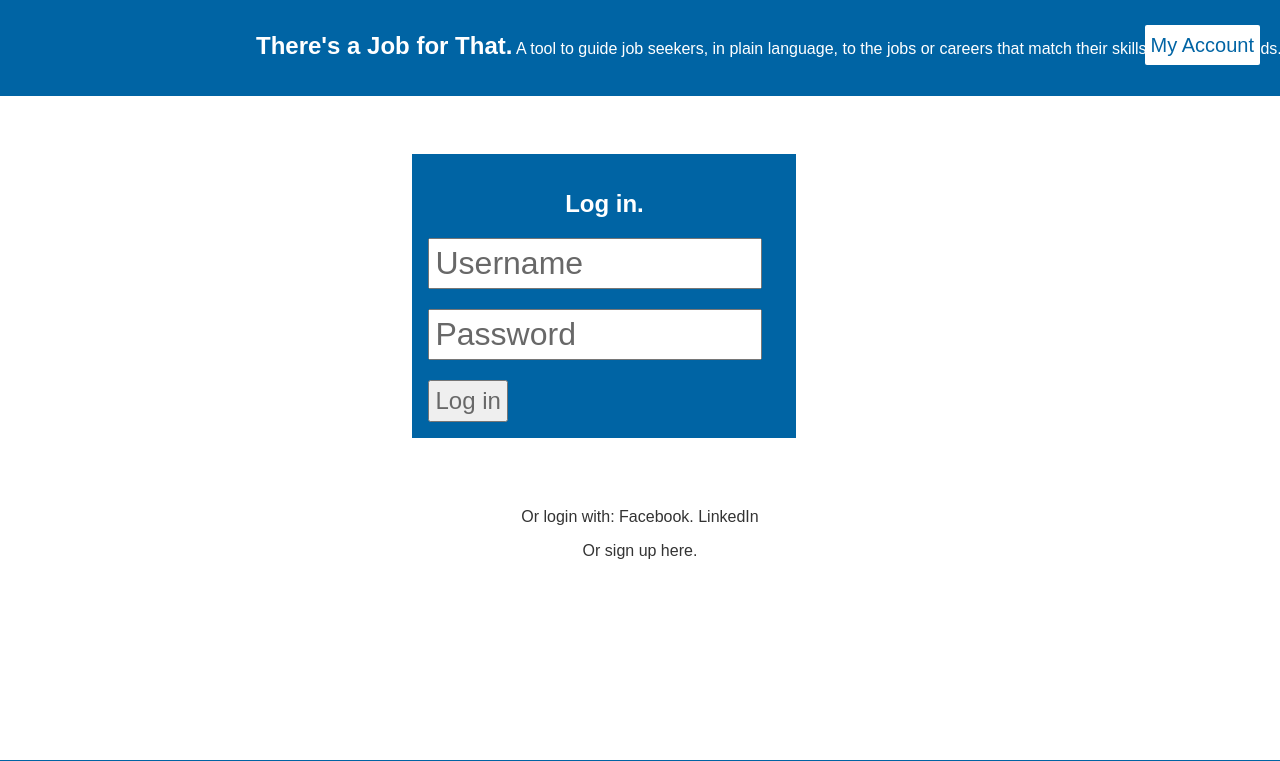
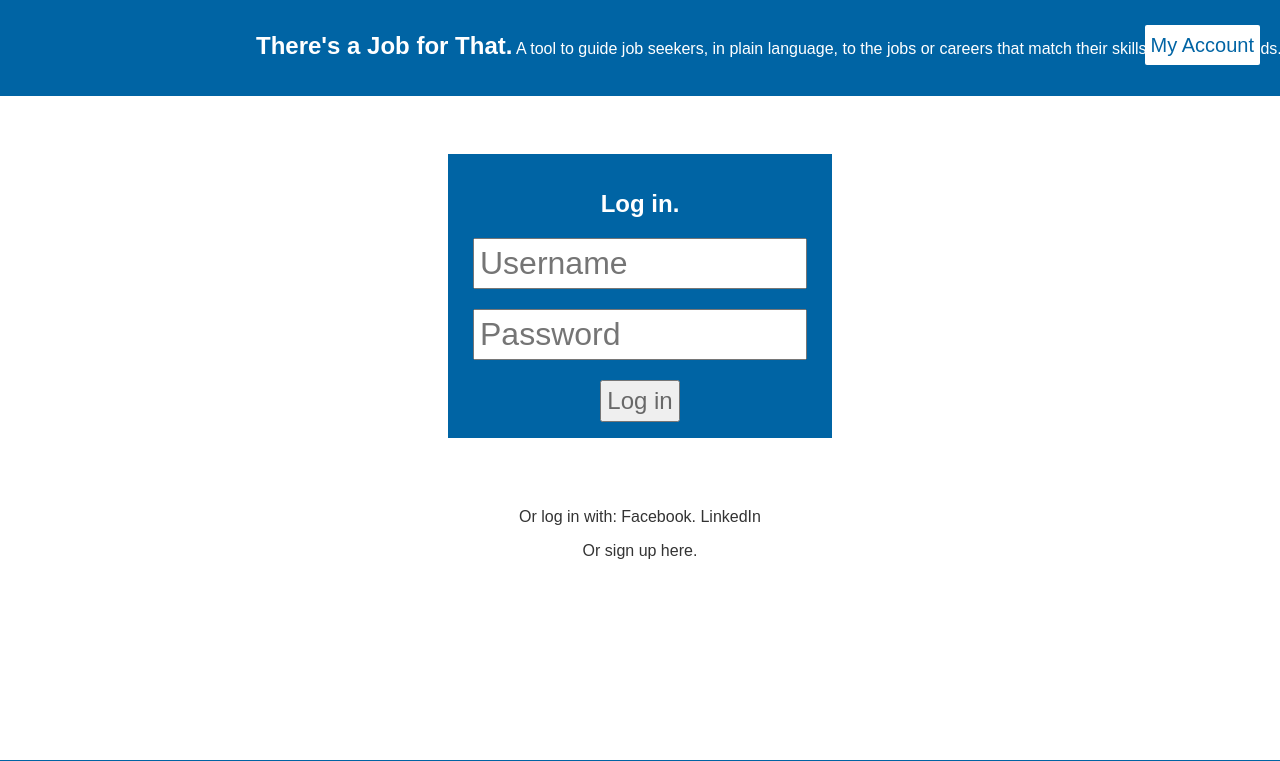
Before and after one commit to aliyarahman/theres-a-job-for-that, a Flask app: page / in a window 1280 px wide. Shown: the top 761 px of the page. Run offline with Flask 2, Linux system fonts and the light colour scheme; parts of the project's set-up code (start-up, migrations or seed data) failed here and were passed over.

Commit message:
Fixed login style

```diff
--- a/app/static/common.css
+++ b/app/static/common.css
@@ -13,9 +13,9 @@ a		{text-decoration: none; color: #333333;}
 
 
 /*Login screen*/
-.login_box	{margin-top: 50px; background-color: #0064A4; padding: 1em 1em 1em 1em; width: 22em;}
-.login_box input[type="text"]	{color: #686868; display:block; font-size: 2em; margin-top: 20px; padding: 5px; width: 10em;}
-input[type="submit"] {color: #686868; display:block; font-size: 2em; margin-top: 20px; padding: 5px; font-size: 1.5em;}
+.login_box	{margin-top: 50px; background-color: #0064A4; padding: 1em 1em 1em 1em; width: 22em; margin-left: auto; margin-right: auto;}
+.login_box input[type="text"],.login_box input[type="password"]	{color: #686868; display:block; font-size: 2em; margin-top: 20px; width: 10em; margin-left: auto; margin-right: auto; padding: 5px;}
+.login_box input[type="submit"] {color: #686868; display:block; font-size: 2em; margin-top: 20px; padding: 5px; font-size: 1.5em; margin-left: auto; margin-right: auto;}
 
 
 /*Index view*/
--- a/app/templates/login.html
+++ b/app/templates/login.html
@@ -10,14 +10,14 @@
 	<div class="login_box">
 		<h2 class="white">Log in.</h2>
 			<form action="/index">
-					<input type="text" value="Username">
-					<input type="text" value="Password">
+					<input type="text" placeholder="Username">
+					<input type="password" placeholder="Password">
 					<input type="Submit" value="Log in">
 			</form>
 	</div>
 
 <br><br><br>
-<p>Or login with: Facebook. LinkedIn</p>
+<p>Or log in with: Facebook. LinkedIn</p>
 <p><a href="">Or sign up here.</a></p>
 
 </div>
```
